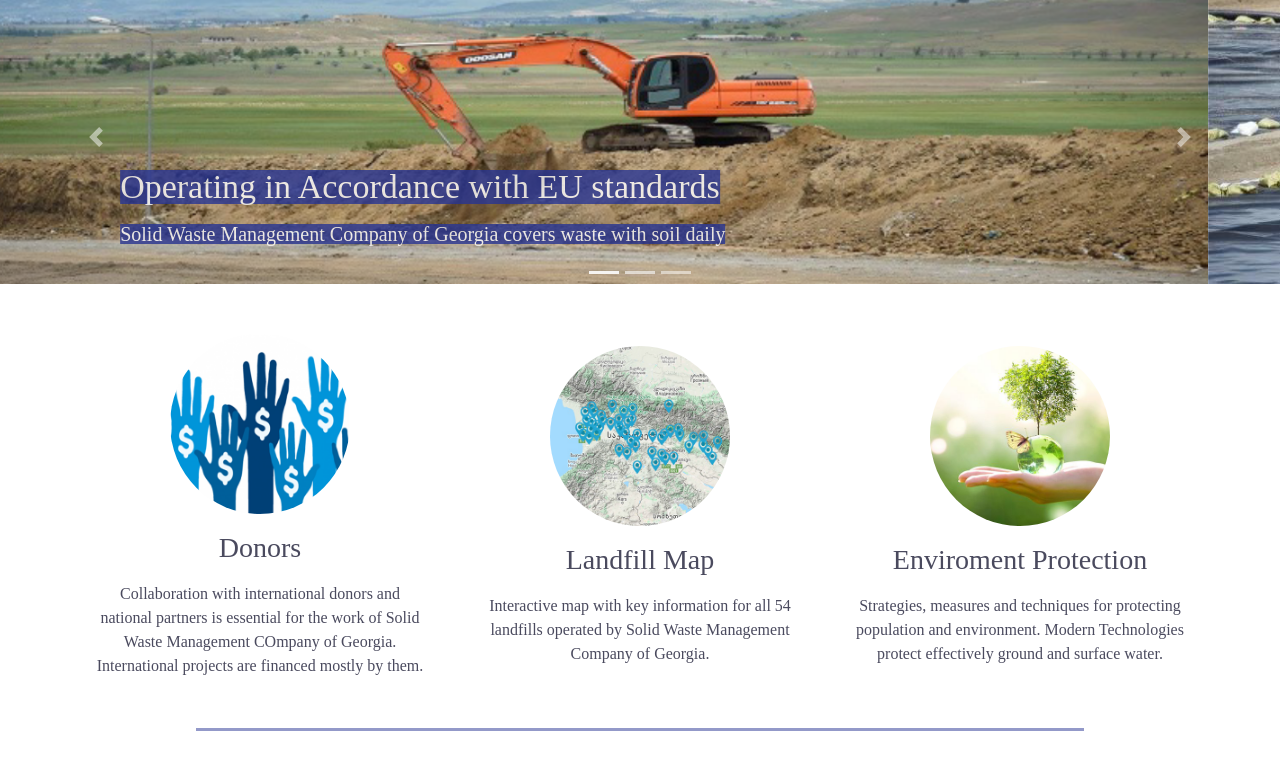
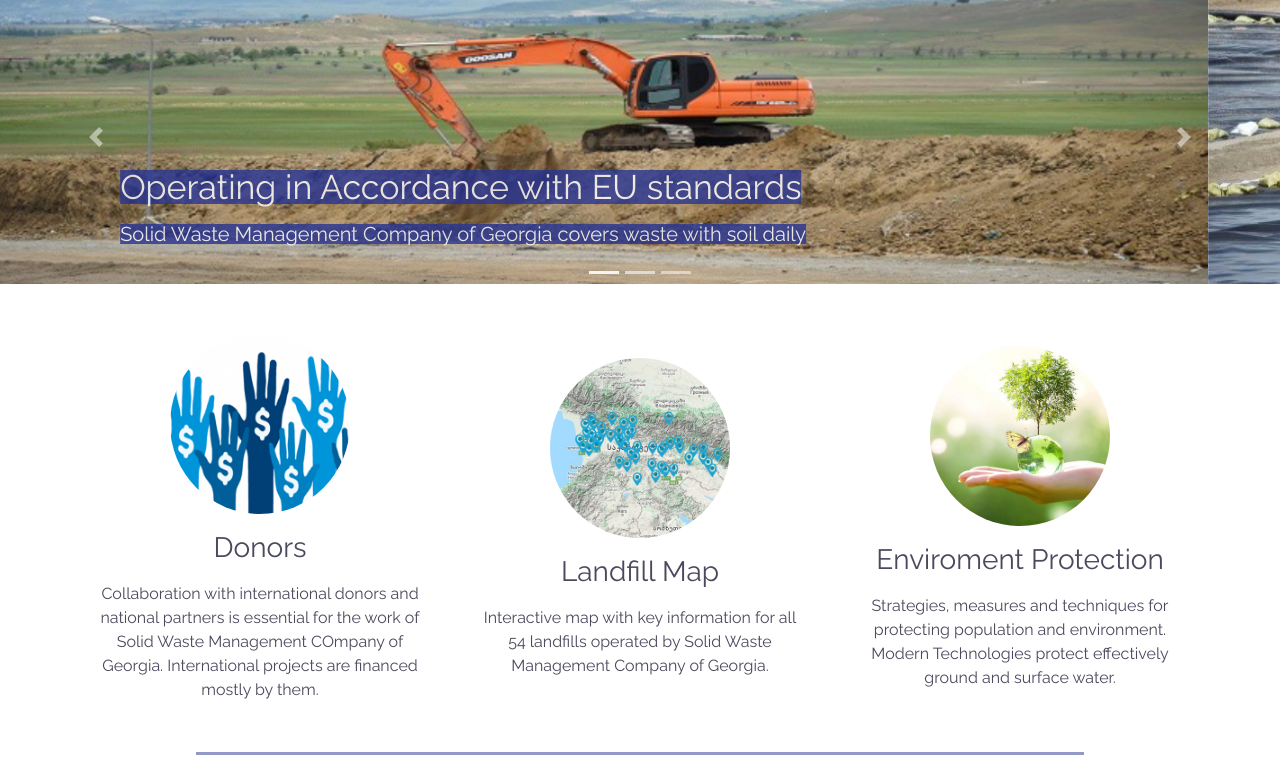
Before and after one commit to NatiaBandzeladze/Final_project, a website: page index.html in a window 1280 px wide. Shown: the part 71-849 px from the top of the page. Drawn offline with nearby package versions, Linux system fonts and the light colour scheme.

Commit message:
change font

```diff
--- a/scss/basic/footer.scss
+++ b/scss/basic/footer.scss
@@ -6,7 +6,6 @@
 
 
 footer {
-    font-family: "Raleway";
     .social-icon {
         background-color: #283593;
         width: 100%;
--- a/scss/basic/header.scss
+++ b/scss/basic/header.scss
@@ -10,7 +10,6 @@
 
 
 body {
-    font-family: "Raleway";
 
     header {
         width: 100%;
--- a/scss/components/main.scss
+++ b/scss/components/main.scss
@@ -8,7 +8,7 @@
 
 
 body {
-    font-family: "Raleway";
+    font-family: "Raleway"!important;
     .section-slider {
         width:100%;
         .closure-h5 {
--- a/scss/style.scss
+++ b/scss/style.scss
@@ -1,4 +1,3 @@
-@import "./basic/reset.scss";
 @import "./basic/reset.scss";
 @import "./components/main.scss";
 @import "./modules/mixins.scss";
```
Also changed, not shown: css/style.css.
